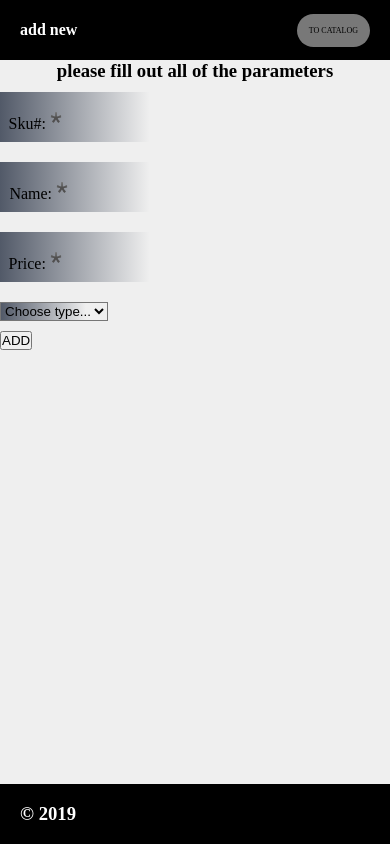
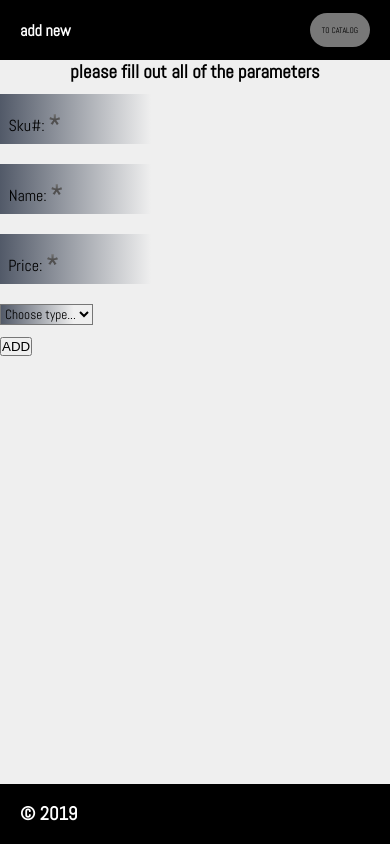
Before and after one commit to kristaps777/catalog, a PHP site: page /product.html in a window 390 px wide. Run offline with PHP 8.4, Linux system fonts and the light colour scheme.

Commit message:
added script for mobile footer fix and google font

```diff
--- a/public/index.php
+++ b/public/index.php
@@ -5,6 +5,8 @@
         <meta charset="UTF-8">
         <meta name="viewport" content="width=device-width, initial-scale=1.0">
         <meta http-equiv="X-UA-Compatible" content="ie=edge">
+        <!-- GoogleFont link -->
+        <link href="https://fonts.googleapis.com/css?family=Abel&display=swap" rel="stylesheet">
          <!-- Favicon link -->
         <link rel="shortcut icon" href="#">
          <!-- CSS link -->
--- a/public/product.html
+++ b/public/product.html
@@ -7,6 +7,10 @@
         <meta http-equiv="X-UA-Compatible" content="ie=edge">
         <!-- Favicon link -->
         <link rel="shortcut icon" href="#">
+        <!-- GoogleFont link -->
+        <link href="https://fonts.googleapis.com/css?family=Abel&display=swap" rel="stylesheet">
+        <!-- jQuery link -->
+        <script src="https://ajax.googleapis.com/ajax/libs/jquery/3.4.1/jquery.min.js"></script>
         <!-- CSS link -->
         <link rel="stylesheet" href="styles/product.css">
         <!-- JS link -->
--- a/public/scripts/attributes.js
+++ b/public/scripts/attributes.js
@@ -2,6 +2,7 @@
 // product types and a switch statement to replace the content of the target <section>
 // based on the selectedIndex of the attribute.
 // The content of the target <section> tag is replaced with a prepared template from templates.js
+hideFooter();
 let attribute_type = document.getElementById('attribute_type');
 let attribute_stats = document.getElementById('attribute_stats');
 
@@ -9,14 +10,36 @@ attribute_type.addEventListener("change", function () {
     switch (true) {
         case attribute_type.selectedIndex == 1:
             attribute_stats.innerHTML = dvd_template;
+            hideFooter();
             break;
 
         case attribute_type.selectedIndex == 2:
             attribute_stats.innerHTML = book_template;
+            hideFooter();
             break;
 
         case attribute_type.selectedIndex == 3:
             attribute_stats.innerHTML = furniture_template;
+            hideFooter();
             break;
     }
-})
+});
+
+function hideFooter() {
+    $(document).ready(function () {
+        var isMobile = window.matchMedia("only screen and (max-width: 760px)").matches;
+
+        if (isMobile) {
+            let footer = document.querySelector("footer");
+            let inputs = document.querySelectorAll("input");
+            for (let i = 0; i < inputs.length; i++) {
+                inputs[i].addEventListener("blur", function () {
+                    footer.style.opacity = 1;
+                })
+                inputs[i].addEventListener("focus", function () {
+                    footer.style.opacity = 0;
+                })
+            }
+        }
+    });
+};
--- a/public/styles/index.css
+++ b/public/styles/index.css
@@ -18,6 +18,7 @@ body styles
 */
 body {
     overflow-Y: auto;
+    font-family: 'Abel', sans-serif;
 }
 
 body::-webkit-scrollbar {
@@ -106,6 +107,7 @@ a {
     color: black;
     background-color: rgba(239, 239, 239, .5);
     border: 2px solid transparent;
+    font-family: 'Abel', sans-serif;
 }
 
 input[type="submit"]:active,
--- a/public/styles/product.css
+++ b/public/styles/product.css
@@ -18,6 +18,8 @@ body styles
 */
 body {
     overflow-Y: auto;
+    background-color: #efefef;
+    font-family: 'Abel', sans-serif;
 }
 
 body::-webkit-scrollbar {
@@ -87,6 +89,11 @@ button:active {
 
 input:focus, button:focus {
     outline: none;
+}
+
+input[type=number]:focus~footer,
+input[type=text]:focus~footer {
+    display: none;
 }
 
 input[type=number]::-webkit-inner-spin-button,
@@ -166,6 +173,10 @@ label {
     transform: translateY(15%) translateX(15%);
     transition: .2s linear;
     pointer-events: none;
+}
+
+select {
+    font-family: 'Abel', sans-serif;
 }
 
 .form_data {
```
